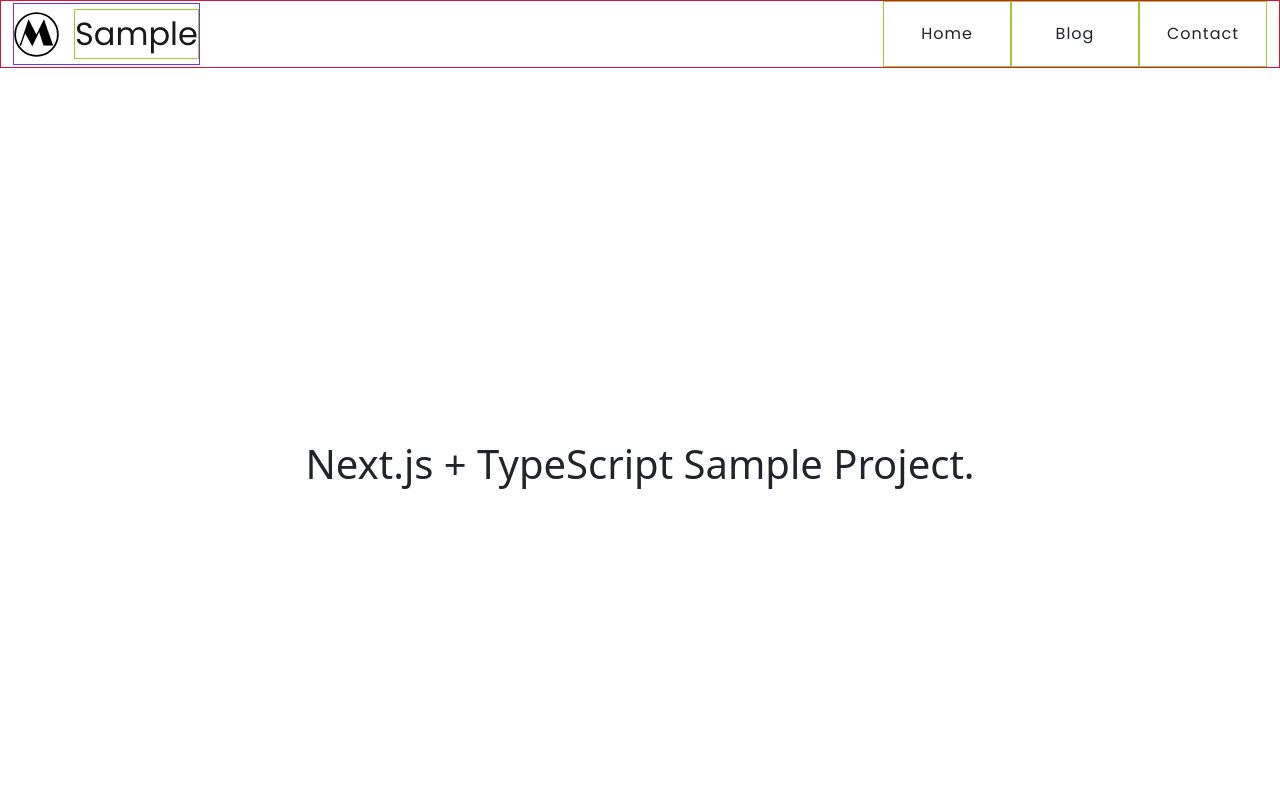
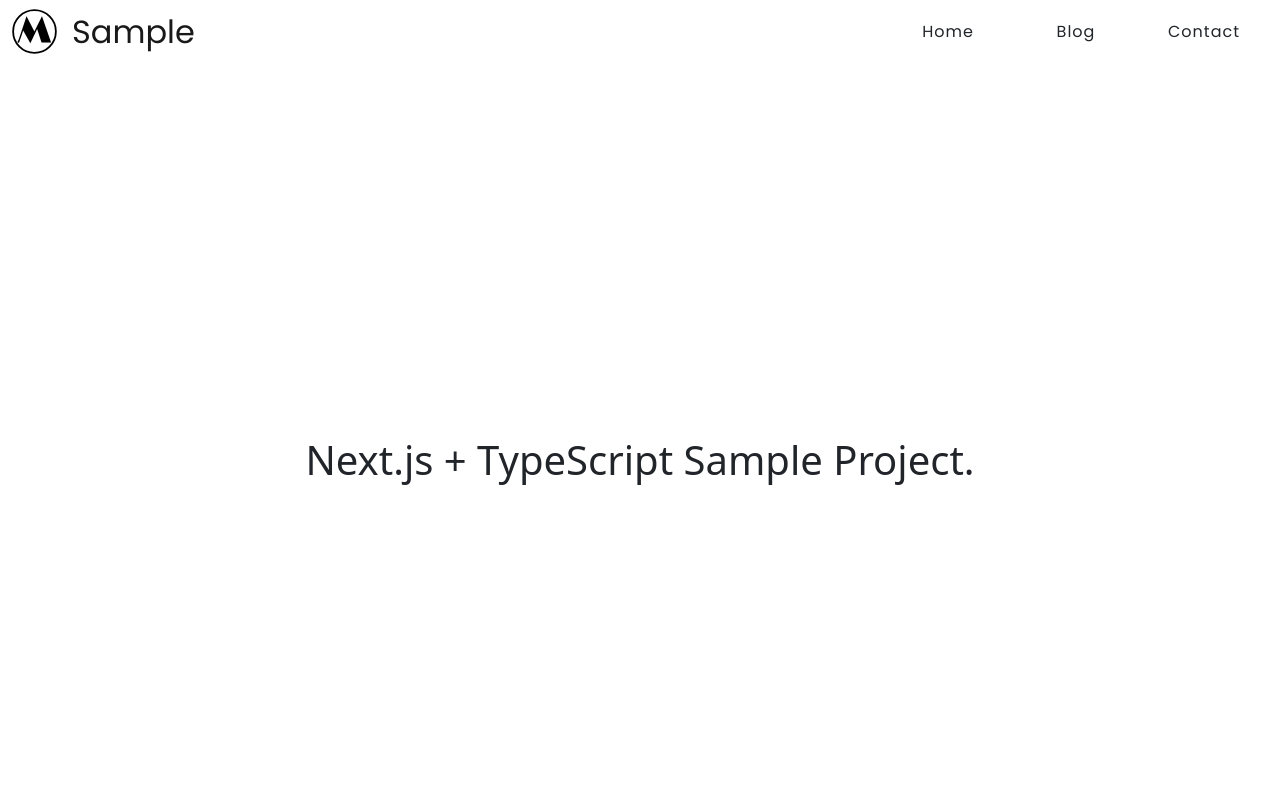
Before and after one commit to MSK1206/sample-nextjs-app, a Next.js app: page / in a window 1280 px wide. Shown: the top 800 px of the page. Built offline with nearby package versions, Linux system fonts and the light colour scheme; no server answers.

Commit message:
Update globals.css

```diff
--- a/src/styles/globals.css
+++ b/src/styles/globals.css
@@ -36,18 +36,13 @@ a {
   padding-top: 0;
   padding-bottom: 0;
   background-color: white;
-  border: 1px solid crimson;
 }
 #navbarNav {
   justify-content: end;
 }
-.navbar-brand {
-  border: 1px solid blueviolet;
-}
 .blandname {
   font-size: var(--blandname-font-size);
   margin-left: 15px;
-  border: 1px solid yellowgreen;
 }
 .nav-item {
   font-size: 1rem;
@@ -55,7 +50,6 @@ a {
   padding: 20px 10px;
   min-width: 10vw;
   text-align: center;
-  border: 1px solid yellowgreen;
 }
 
 /* Responsive CSS */
```
